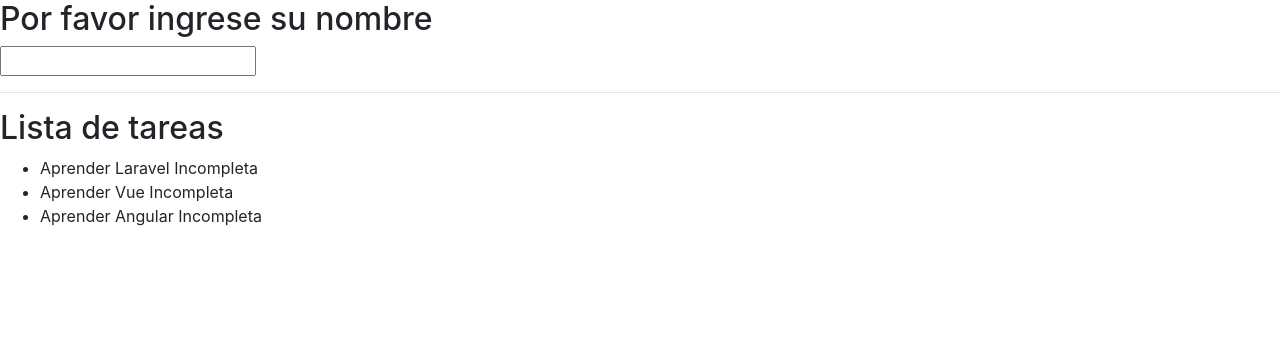
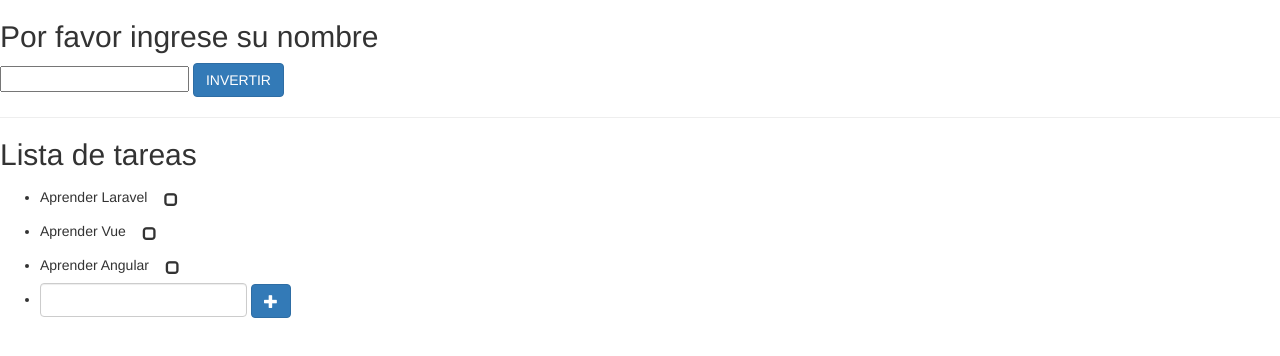
Before and after one commit to cjcruzrivera/Basic_Vue, a plain HTML site: page index.html in a window 1280 px wide. Drawn offline with nearby package versions, Linux system fonts and the light colour scheme.

Commit message:
añadir estilos y metodos

```diff
--- a/index.html
+++ b/index.html
@@ -5,30 +5,42 @@
     <meta name="viewport" content="width=device-width, initial-scale=1.0">
     <meta http-equiv="X-UA-Compatible" content="ie=edge">
     <title>Curso Basico Vue.js</title>
-    <link rel="stylesheet" href="https://stackpath.bootstrapcdn.com/bootstrap/4.1.3/css/bootstrap.min.css" integrity="sha384-MCw98/SFnGE8fJT3GXwEOngsV7Zt27NXFoaoApmYm81iuXoPkFOJwJ8ERdknLPMO" crossorigin="anonymous">
-
+    <link rel="stylesheet" href="https://maxcdn.bootstrapcdn.com/bootstrap/3.3.7/css/bootstrap.min.css" integrity="sha384-BVYiiSIFeK1dGmJRAkycuHAHRg32OmUcww7on3RYdg4Va+PmSTsz/K68vbdEjh4u" crossorigin="anonymous">
+    <style>
+    .glyphicon{
+        cursor: pointer;
+    }
+    </style>
 </head>
 <body>
     <div id="app">
         <!-- v-show (hide element) es igual a v-if (delete element) -->
-            <h1 v-if="message.length > 0">Hola <span v-text="message"></span></h1>
+            <h1 v-if="message">Hola <span v-text="message"></span></h1>
             <h2 v-else>Por favor ingrese su nombre</h2>
             <input type="text" v-model="message">
+            <!-- v-on:metodo == @metodo -->
+            <button class="btn btn-primary" v-on:click="reverse">INVERTIR</button>
             <hr>
             <h2>Lista de tareas</h2>
             <ul>
                 <li v-for="tarea in tareas">
                     <span v-text="tarea.title"></span>
-                    <span v-if="tarea.completed">  Completa</span>
-                    <span v-else>  Incompleta</span>
+                    <span @click="tarea.completed = false" class="btn btn-secondary glyphicon glyphicon-check" v-if="tarea.completed">  </span>
+                    <span @click="tarea.completed = true" class="btn btn-secondary glyphicon glyphicon-unchecked" v-else>  </span>
+                </li>
+                <li class="form-inline">
+                    <input v-on:keyup.enter="addTask" v-model="newTask" type="text" class="form-control">
+                    <button class="btn btn-primary glyphicon glyphicon-plus" @click="addTask"></button>
                 </li>
             </ul>
+
     </div>
     <script src="https://cdn.jsdelivr.net/npm/vue/dist/vue.js"></script>
     <script>
         var app = new Vue({
             el: '#app',
             data: {
+                newTask: "",
                 message: "",
                 tareas: [
                     {
@@ -44,6 +56,19 @@
                         completed: false,
                     }
                 ]
+            },
+            methods: {
+                reverse: function () {
+                    this.message = this.message.split('').reverse().join('')
+                },
+                addTask: function () {
+                    if(this.newTask.length == 0){ return alert('La tarea no puede estar vacia')};
+                    this.tareas.push({
+                        title: this.newTask,
+                        completed: false,
+                    });
+                    this.newTask = "";
+                }
             }
         });
     </script>
```
